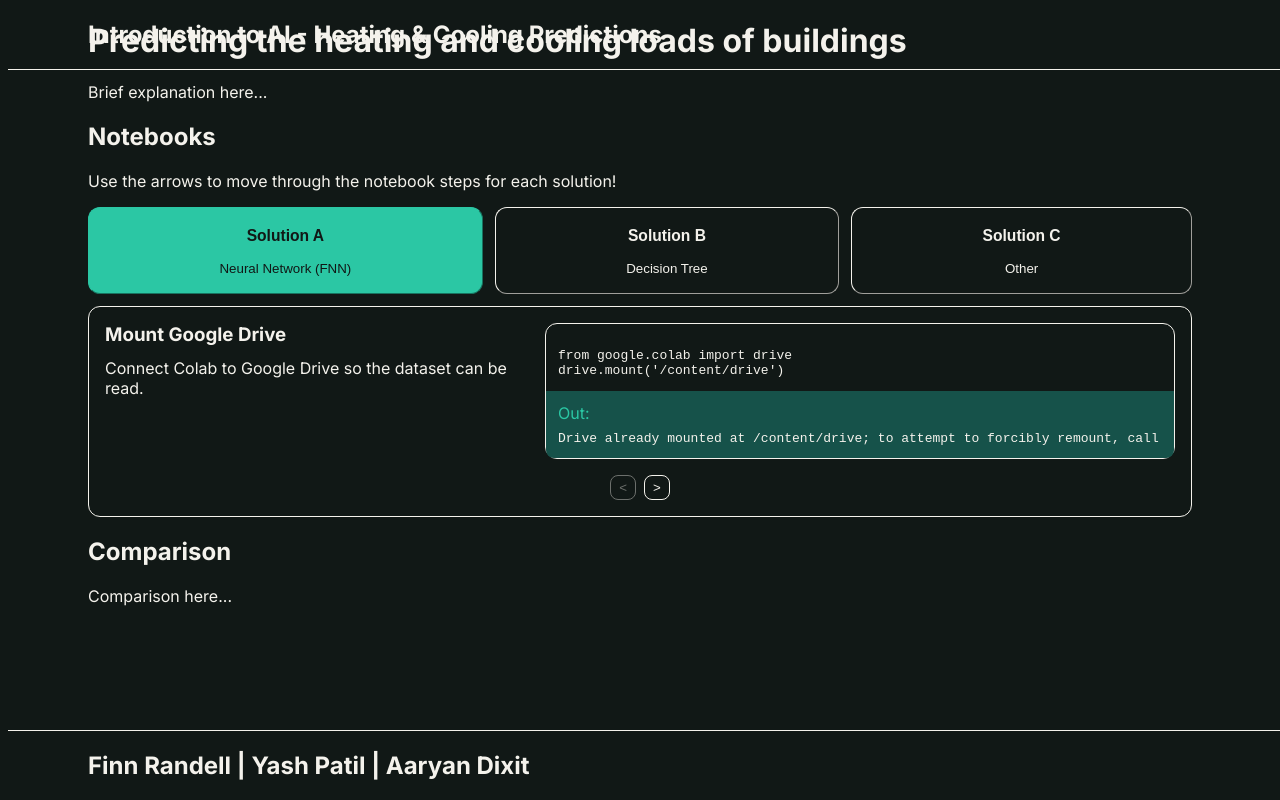
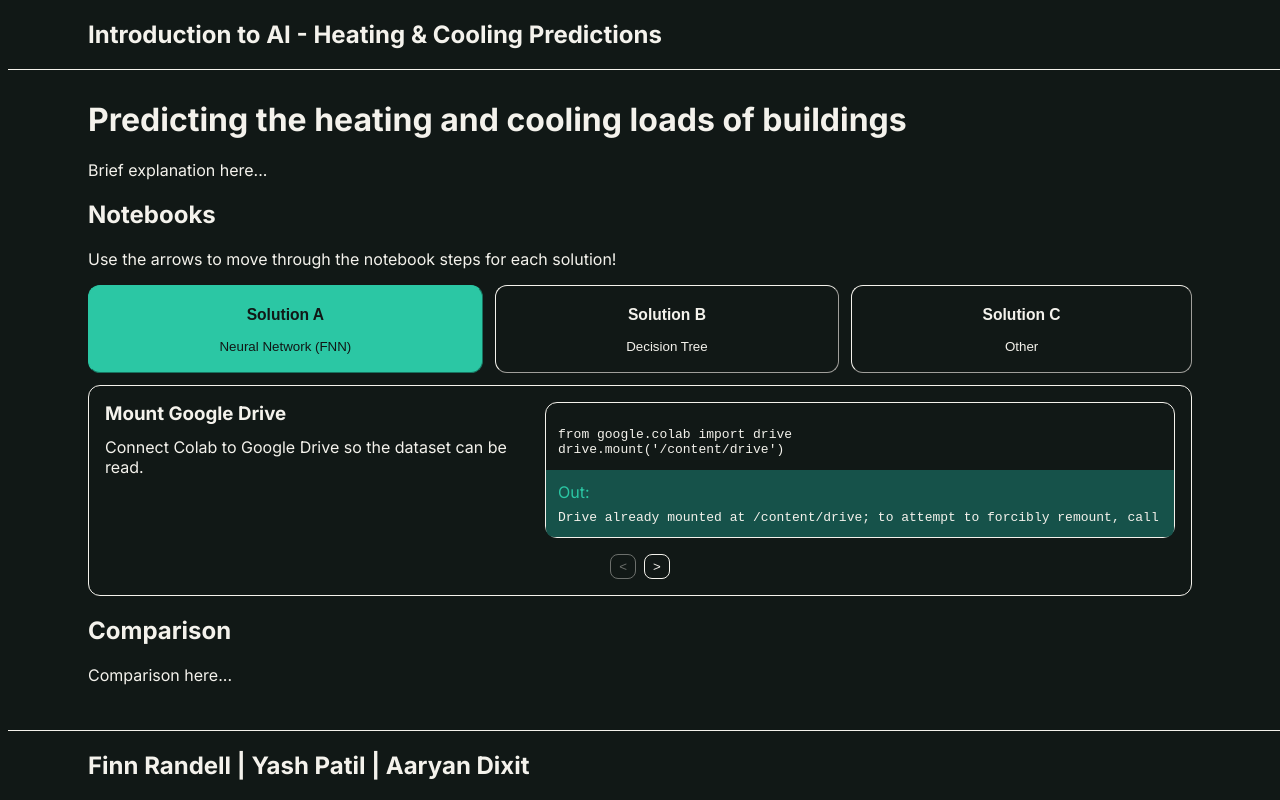
Before and after one commit to finngrandell/introduction-to-ai-interface, a React (Vite) app: page / in a window 1280 px wide. Built offline with nearby package versions, Linux system fonts and the light colour scheme.

Commit message:
added deploy instructions for gh pages

```diff
--- a/src/App.jsx
+++ b/src/App.jsx
@@ -15,7 +15,7 @@ export default function App() {
         <div className="h-1px bg-white w-full"></div>
       </div>
 
-      <div className="px-20 text-white"> {/* Body */}
+      <div className="px-20 my-25 text-white"> {/* Body */}
         <div>
           <h1>Predicting the heating and cooling loads of buildings</h1>
           <p>Brief explanation here...</p>
--- a/vite.config.js
+++ b/vite.config.js
@@ -3,5 +3,6 @@ import react from '@vitejs/plugin-react'
 import UnoCSS from 'unocss/vite'
 
 export default defineConfig({
+  base: '/introduction-to-ai-interface/',
   plugins: [UnoCSS(), react()],
 })
```
Also changed, not shown: .claude/launch.json.
